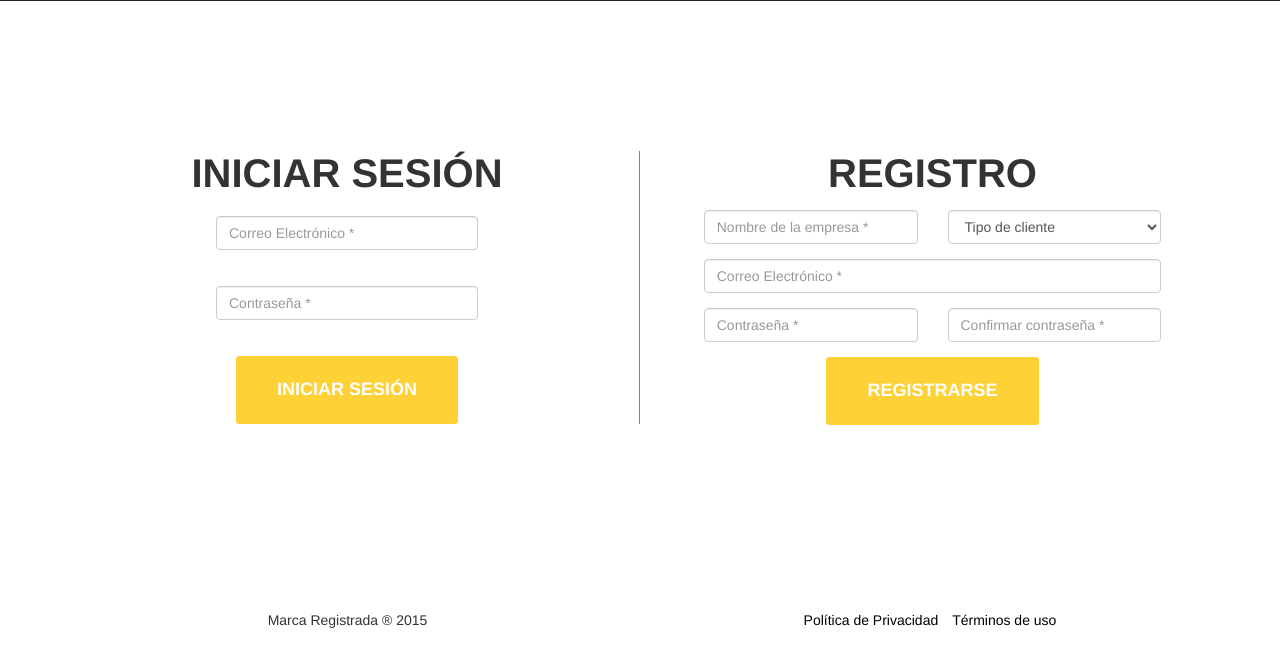
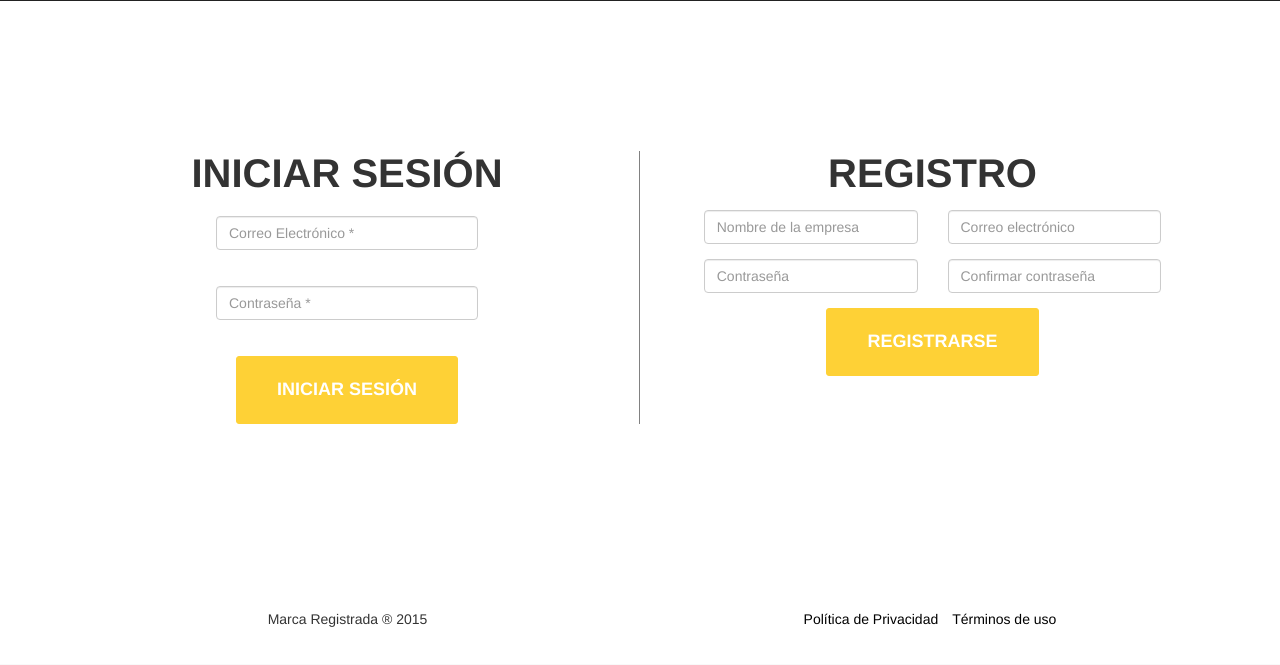
Before and after one commit to RonaldBernal/IndustrialNetwork, a Django app: page / in a window 1280 px wide. Shown: the part 2544-3209 px from the top of the page. After the commit the page ends 3171 px from the top, so only its background shows below. Run offline with Django 3.2, Linux system fonts and the light colour scheme; parts of the project's set-up code (start-up, migrations or seed data) failed here and were passed over; some libraries are stand-ins or nearby versions.

Commit message:
Registration form

```diff
--- a/app/forms/forms.py
+++ b/app/forms/forms.py
@@ -1,15 +1,18 @@
+# -*- coding: utf-8 -*-
 from django import forms
 from app.models import User
+from datetime import datetime
 
 class RegistrationForm(forms.ModelForm):
-    email = forms.EmailField(label="Email")
-    password1 = forms.CharField(label="Password")
-    password2 = forms.CharField(label="Confirm Password")
-    last_login = forms.DateTimeField(label="Last");
+    name = forms.CharField(label="Name", widget=forms.TextInput(attrs={'class':'form-control', 'placeholder':'Nombre de la empresa'}))
+    email = forms.EmailField(label="Email", widget=forms.TextInput(attrs={'class':'form-control', 'placeholder':'Correo electrónico'}))
+    password1 = forms.CharField(label="Password", widget=forms.TextInput(attrs={'class':'form-control', 'placeholder':'Contraseña'}))
+    password2 = forms.CharField(label="Confirm Password", widget=forms.TextInput(attrs={'class':'form-control', 'placeholder':'Confirmar contraseña'}))
+    last_login = forms.DateTimeField(label="Last", widget=forms.HiddenInput(attrs={'value':''}));
 
     class Meta:
         model = User
-        fields = ['email', 'password1', 'password2', 'last_login']
+        fields = ['name', 'email', 'password1', 'password2', 'last_login']
 
     def clean(self):
         cleaned_data = super(RegistrationForm, self).clean()
@@ -21,6 +24,7 @@ class RegistrationForm(forms.ModelForm):
     def save(self, commit=True):
         user = super(RegistrationForm, self).save(commit=False)
         user.set_password(self.cleaned_data['password1'])
+
         if commit:
             user.save()
         return user
--- a/app/templates/general/landing.html
+++ b/app/templates/general/landing.html
@@ -279,42 +279,43 @@
                 </div>
                 <div class="col-lg-6 text-center">
                     <h2 class="section-heading">Registro</h2>
-                    <form name="signin" id="signin" novalidate>
+                        {% block content %}
+                            <form method="post" action="">
+                                {% csrf_token %}
+                                {% if form.error %}
+                                    <p class="error"> Error </p>
+                                {% endif %}
+
                                 <div class="row">
                                     <div class="col-md-offset-1 col-md-5">
-                            	<div class="form-group">
-                                    <input type="text" class="form-control" placeholder="Nombre de la empresa *" id="rgbname">
-                                </div>
+                                        {{form.name}}
                                     </div>
                                     <div class="col-md-5">
-                            	<select class="form-control" id="rtipocliente">
-                            		<option value="" selected disabled>Tipo de cliente</option>
-								    <option value="fabrica">Fábrica</option>
-								    <option value="dist">Distribuidora</option>
-								    <option value="cliente">Cliente final</option>
-								</select>
-                            </div>
-                        </div>
-                        <div class="row">
-                            <div class="col-md-offset-1 col-md-10">
                                         <div class="form-group">
-                                    <input type="email" class="form-control" placeholder="Correo Electrónico *" id="remail">
+                                            {{form.email}}
                                         </div>
                                     </div>
                                 </div>
                                 <div class="row">
                                     <div class="col-md-offset-1 col-md-5">
                                         <div class="form-group">
-                                    <input type="password" class="form-control" placeholder="Contraseña *" id="rpsswd">
+                                            {{form.password1}}
                                         </div>
                                     </div>
                                     <div class="col-md-5">
                                         <div class="form-group">
-                                    <input type="password" class="form-control" placeholder="Confirmar contraseña *"
-                                    id="rconfpsswd">
+                                            {{form.password2}}
                                         </div>
                                     </div>
                                 </div>
+                                {{form.last_login}}
+                                 <script>
+                                    var e = document.getElementById("id_last_login");
+                                    var d = new Date();
+                                    var r = d.getFullYear() + "-" + d.getMonth() + "-" + d.getDate() + " " + d.getHours() + ":" + d.getMinutes() +":" + d.getSeconds() + "." + d.getMilliseconds();
+                                    alert(r);
+                                    e.value = r;
+                                </script>
                                 <div class="row">
                                     <div class="clearfix"></div>
                                     <div class="col-lg-12 text-center">
@@ -322,6 +323,8 @@
                                     </div>
                                 </div>
                             </form>
+
+                        {% endblock %}
                 </div>
             </div>
         </div>
--- a/app/views.py
+++ b/app/views.py
@@ -9,13 +9,18 @@ from app.models import *
 # Create your views here.
 
 def landing(request):
-    now = datetime.now()
-    template = loader.get_template('general/landing.html')
-    context = RequestContext(request, {
-        "title": "Bienvenido!"
-        #"year" : now
-    })
-    return HttpResponse(template.render(context))
+    if request.method == 'POST':
+        form = RegistrationForm(data=request.POST)
+        if form.is_valid():
+            user = form.save()
+            return redirect('/profile/1')
+        print form.errors
+    else:
+        form = RegistrationForm()
+
+    return render_to_response('general/landing.html', {
+        'form': form,
+    }, context_instance=RequestContext(request))
 
 def profile(request, id):
     template = loader.get_template('general/profile.html')
```
Also changed, not shown: 2 other files. Lines whose indentation alone changed are shown as unchanged.
